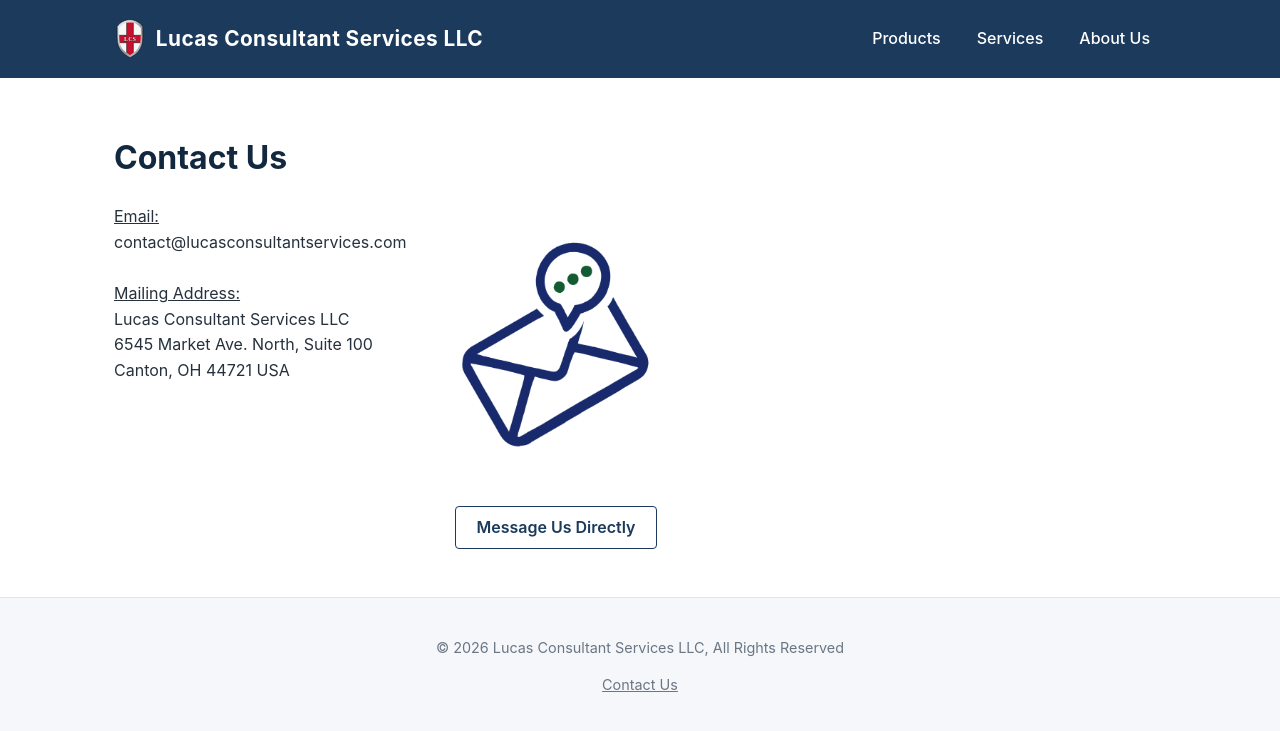
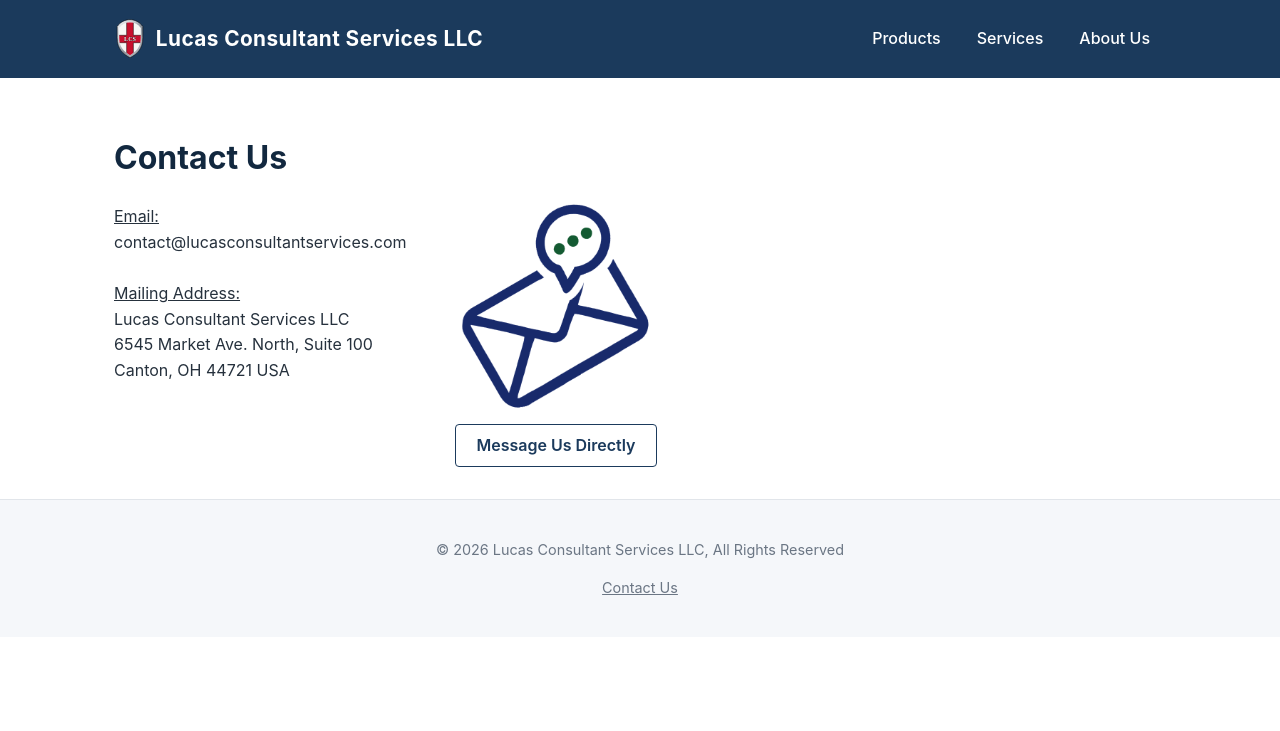
Before and after one commit to DrColorado/lucas-consulting-site, a Jekyll site: the page built from lucas-consulting-site/about/contact.md, in a window 1280 px wide. Shown: the top 731 px of the page. Built offline with Jekyll 4.4.1, drawn with Linux system fonts in a browser that asks for light colours.

Commit message:
Update style.css

```diff
--- a/lucas-consulting-site/assets/css/style.css
+++ b/lucas-consulting-site/assets/css/style.css
@@ -396,12 +396,13 @@ h1, h2, h3 { color: var(--color-primary-dark); }
   justify-content: space-between;
   align-items: center;
   gap: 1rem;
-  padding: 1rem;
+  padding: 0 1rem;
 }
 .contact-illustration img {
   width: 100%;
   height: auto;
   display: block;
+  margin: -8.4% 0 -16.2%;
 }
 .contact-layout .collapsible-details.open {
   display: block;
```
